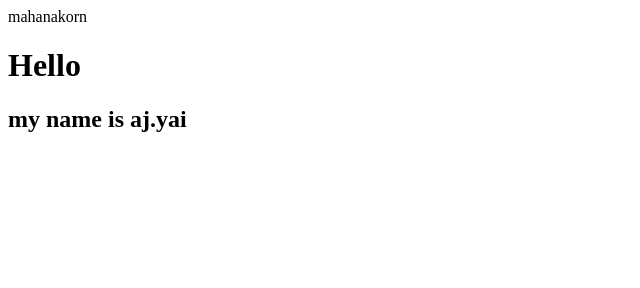
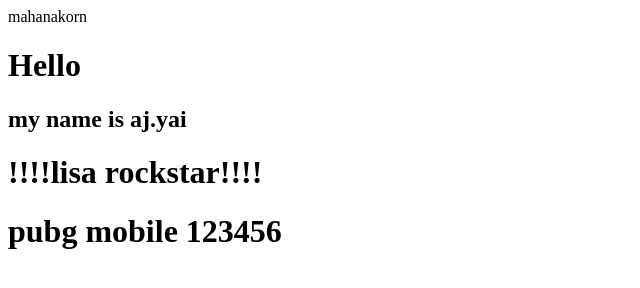
Before and after one commit to prekarn/lab2_1, a plain HTML site: page index.html in a window 1280 px wide. Shown: the whole page, without its empty margins (0-640 px from the left). Drawn offline with Linux system fonts and the light colour scheme.

Commit message:
Update index.html

```diff
--- a/index.html
+++ b/index.html
@@ -3,5 +3,8 @@
 <body>
    <h1>Hello </h1>
    <h2>my name is aj.yai</h2>
+
+   <h1>!!!!lisa  rockstar!!!!</h1>
+   <h1>pubg mobile 123456</h1>
 </body>
 </html>
```
